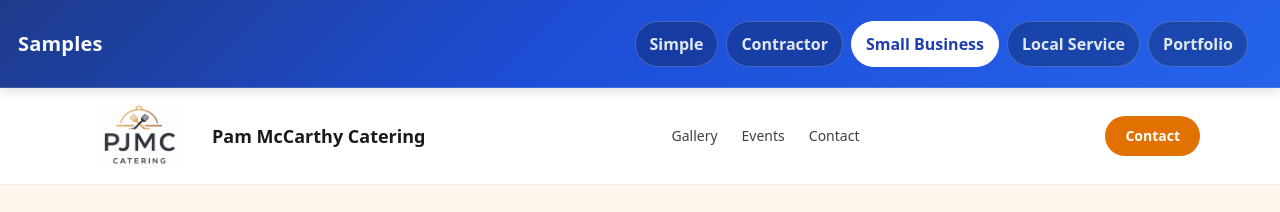
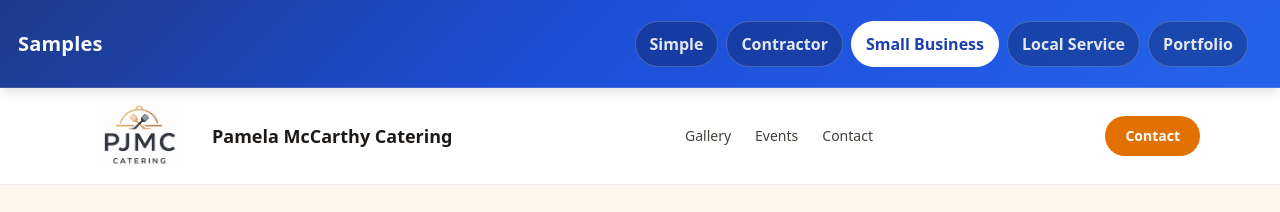
Before and after one commit to ConnerMcCarthy/conner-business-site, a Next.js app: page / in a window 1280 px wide. Both pictures are taken after a click on the button "Small Business". Shown: the top 212 px of the page. Built offline with nearby package versions, Linux system fonts and the light colour scheme.

Commit message:
pam -> pamela theme3

```diff
--- a/app/designs/Theme3Home.tsx
+++ b/app/designs/Theme3Home.tsx
@@ -17,7 +17,7 @@ export default function Theme3Home() {
               height={64}
               className="max-h-16 object-contain opacity-90"
             />
-            <span className="text-lg font-semibold text-stone-900">Pam McCarthy Catering</span>
+            <span className="text-lg font-semibold text-stone-900">Pamela McCarthy Catering</span>
           </div>
           <nav className="hidden items-center gap-6 text-sm font-medium text-stone-700 md:flex">
             <a className="transition-colors hover:text-amber-700" href="#gallery">
```
